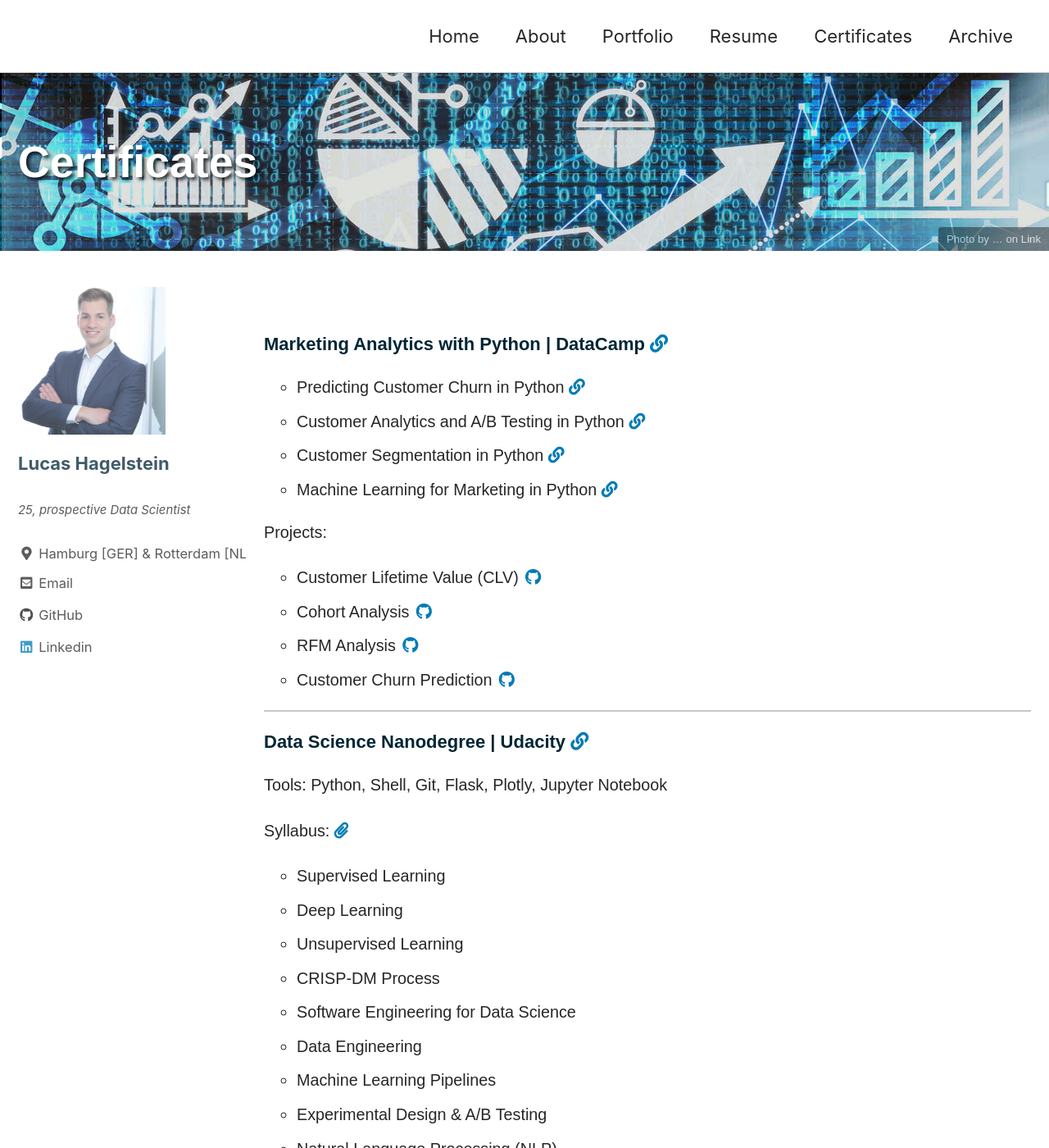
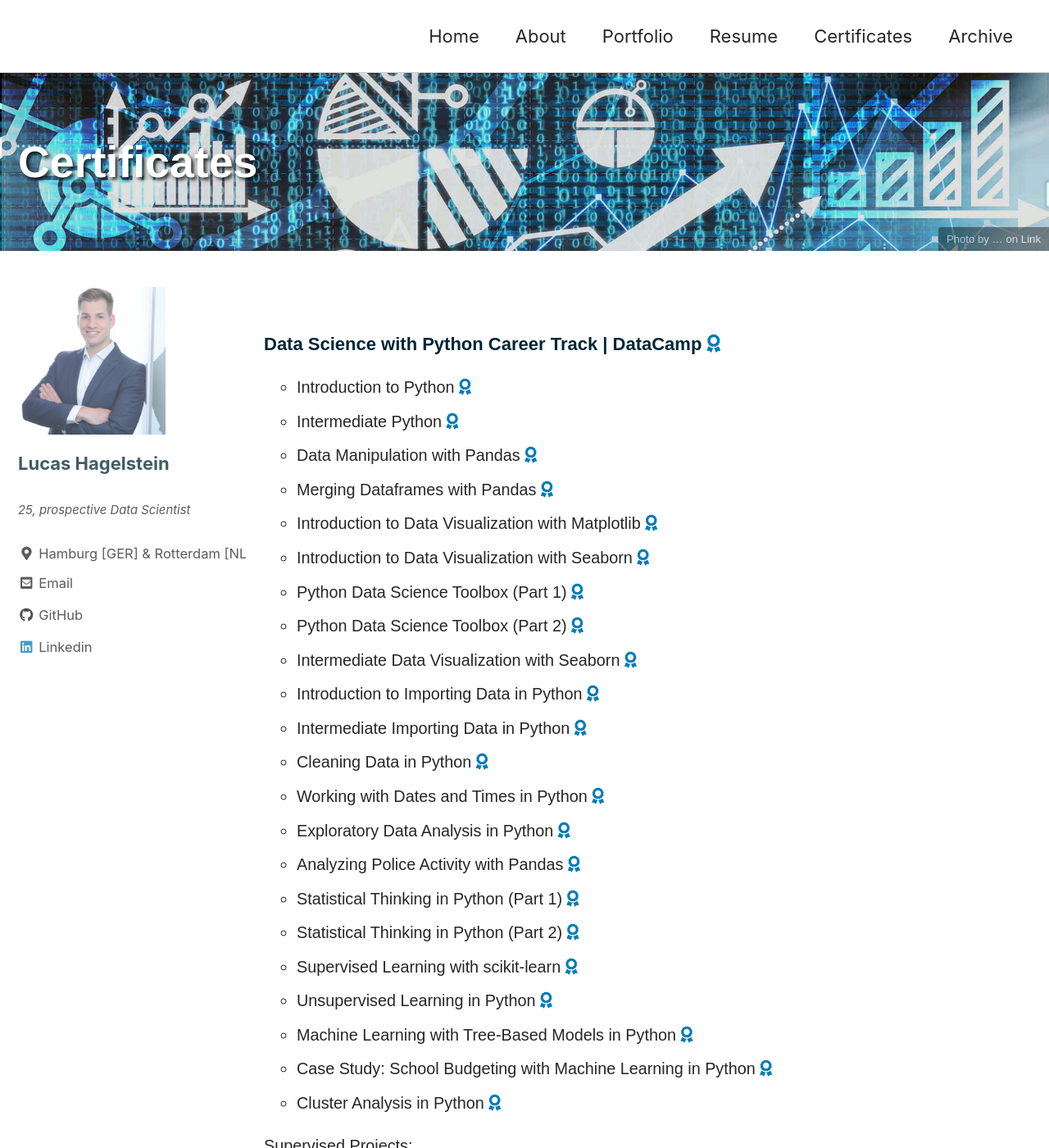
Before and after one commit to LHAGELS/LHAGELS.github.io, a Jekyll site: the page built from _pages/certificates.md, in a window 1280 px wide and 1400 px high. Shown: the whole window at 82% size. Built offline with Jekyll 4.4.1, drawn with Linux system fonts in a browser that asks for light colours; cached includes are drawn as plain includes; nearby versions of some CDN libraries; some of the changed text lies outside the part shown.

Commit message:
new github

```diff
--- a/_pages/certificates.md
+++ b/_pages/certificates.md
@@ -9,17 +9,37 @@
 classes: wide
 ---
 
-### Marketing Analytics with Python | DataCamp [<i class="fas fa-link" aria-hidden="true"></i>](https://www.datacamp.com/statement-of-accomplishment/track/5ce028dc1fb95454ddec86549442d8c8fa79e341)
- - Predicting Customer Churn in Python [<i class="fas fa-link" aria-hidden="true"></i>](https://www.datacamp.com/statement-of-accomplishment/course/7947b18bcde3fed9e459b1b2bebded4bfcf8a302)
- - Customer Analytics and A/B Testing in Python [<i class="fas fa-link" aria-hidden="true"></i>](https://www.datacamp.com/statement-of-accomplishment/course/f9b1378a8315ee335279c53040bbf287fd455976)
- - Customer Segmentation in Python [<i class="fas fa-link" aria-hidden="true"></i>](https://www.datacamp.com/statement-of-accomplishment/course/ba3b88ff56410c965375234a097f96c7109c6a20)
- - Machine Learning for Marketing in Python [<i class="fas fa-link" aria-hidden="true"></i>](https://www.datacamp.com/statement-of-accomplishment/course/617028b2c4adee4da2d94bf59c5d4dd154d35261)
+### Data Science with Python Career Track | DataCamp [<i class="fas fa-award"></i>](https://www.datacamp.com/statement-of-accomplishment/track/1b9e46a944246b41ce8d6f767b71c7a699beb574)
+ - Introduction to Python [<i class="fas fa-award"></i>](https://www.datacamp.com/statement-of-accomplishment/course/3b4578479f7d0327ca75e98408a0eac880a2bc1d)
+ - Intermediate Python [<i class="fas fa-award"></i>](https://www.datacamp.com/statement-of-accomplishment/course/cfca98d47c68ae7d1026c7b862c76ad35fbaf5eb)
+ - Data Manipulation with Pandas [<i class="fas fa-award"></i>](https://www.datacamp.com/statement-of-accomplishment/course/6ab39fb4e1ef7d9a96a3248251fad3d3cc6ce02c)
+ - Merging Dataframes with Pandas [<i class="fas fa-award"></i>](https://www.datacamp.com/statement-of-accomplishment/course/d64cd347b219f1310bb6755ec5fe0db5c1b29114)
+ - Introduction to Data Visualization with Matplotlib [<i class="fas fa-award"></i>](https://www.datacamp.com/statement-of-accomplishment/course/b1f134347efebd5a220f7afb82a5a82490ebc8d9)
+ - Introduction to Data Visualization with Seaborn [<i class="fas fa-award"></i>](https://www.datacamp.com/statement-of-accomplishment/course/c7a9ddf2f0652b8230f5e9c453094e41151b8d4c)
+ - Python Data Science Toolbox (Part 1) [<i class="fas fa-award"></i>](https://www.datacamp.com/statement-of-accomplishment/course/269f669084e9caf23c597063f4c29c2ecb34fc44)
+ - Python Data Science Toolbox (Part 2) [<i class="fas fa-award"></i>](https://www.datacamp.com/statement-of-accomplishment/course/588271a51788f4c070dea3ba01c10a1cbafe45de)
+ - Intermediate Data Visualization with Seaborn [<i class="fas fa-award"></i>](https://www.datacamp.com/statement-of-accomplishment/course/7ba4be244bdab58eed37bdd45ea4e8c7671d4a0e)
+ - Introduction to Importing Data in Python [<i class="fas fa-award"></i>](https://www.datacamp.com/statement-of-accomplishment/course/b10ff253766bffa307fe687dafd18b38c5266eb0)
+ - Intermediate Importing Data in Python [<i class="fas fa-award"></i>](https://www.datacamp.com/statement-of-accomplishment/course/7372bc84af46d7a4132b733486034ac6fa034577)
+ - Cleaning Data in Python [<i class="fas fa-award"></i>](https://www.datacamp.com/statement-of-accomplishment/course/4aa928ca3f33c0906a448c3ceda7c6b847f5a1dc)
+ - Working with Dates and Times in Python [<i class="fas fa-award"></i>](https://www.datacamp.com/statement-of-accomplishment/course/e3482fe47651770d165384b015d6b16c979f6889)
+ - Exploratory Data Analysis in Python [<i class="fas fa-award"></i>](https://www.datacamp.com/statement-of-accomplishment/course/8ff05a1fe3163224ec4810c497500ed8d850ece4)
+ - Analyzing Police Activity with Pandas [<i class="fas fa-award"></i>](https://www.datacamp.com/statement-of-accomplishment/course/cb6e173c3a23baf486cc742019c9d2ed0f1b96db)
+ - Statistical Thinking in Python (Part 1) [<i class="fas fa-award"></i>](https://www.datacamp.com/statement-of-accomplishment/course/211fac2cb03bf97bcb1a3634e0fab7f5e0d3b9b6)
+ - Statistical Thinking in Python (Part 2) [<i class="fas fa-award"></i>](https://www.datacamp.com/statement-of-accomplishment/course/a0c325a9fe3607f8f07c9b3666dde6e3468639da)
+ - Supervised Learning with scikit-learn [<i class="fas fa-award"></i>](https://www.datacamp.com/statement-of-accomplishment/course/32d2658974a0196f59699eaaea20ff2e12353365)
+ - Unsupervised Learning in Python [<i class="fas fa-award"></i>](https://www.datacamp.com/statement-of-accomplishment/course/38f3ceb188c9da991bb8cf9ff365c9fbc0479b9c)
+ - Machine Learning with Tree-Based Models in Python [<i class="fas fa-award"></i>](https://www.datacamp.com/statement-of-accomplishment/course/14e7f3aba31121d608d4b364f0cf12f435e5168a)
+ - Case Study: School Budgeting with Machine Learning in Python [<i class="fas fa-award"></i>](https://www.datacamp.com/statement-of-accomplishment/course/8b8d0dde0fc5ac5315ce7c0ca2414cd20823af23)
+ - Cluster Analysis in Python [<i class="fas fa-award"></i>](https://www.datacamp.com/statement-of-accomplishment/course/81dfdd7effc1fbbf4d26b2dd3caa0140fa9ab599)
 
-Projects:
- - Customer Lifetime Value (CLV) [<i class="fab fa-fw fa-github" aria-hidden="true"></i>](https://github.com/k-bosko/CLV_prediction)
- - Cohort Analysis [<i class="fab fa-fw fa-github" aria-hidden="true"></i>](https://github.com/k-bosko/cohort_analysis)
- - RFM Analysis [<i class="fab fa-fw fa-github" aria-hidden="true"></i>](https://github.com/k-bosko/RFM_analysis)
- - Customer Churn Prediction [<i class="fab fa-fw fa-github" aria-hidden="true"></i>](https://github.com/k-bosko/customer_churn)
+ Supervised Projects:
+ - TV, Halftime Shows, and the Big Game
+ - The Android App Market on Google Play
+ - The GitHub History of the Scala Language
+ - A Visual History of Nobel Prize Winners
+ - Dr. Semmelweis and the Discovery of Handwashing
+ - Predicting Credit Card Approvals
 
 ----------------------------------------
 
```
